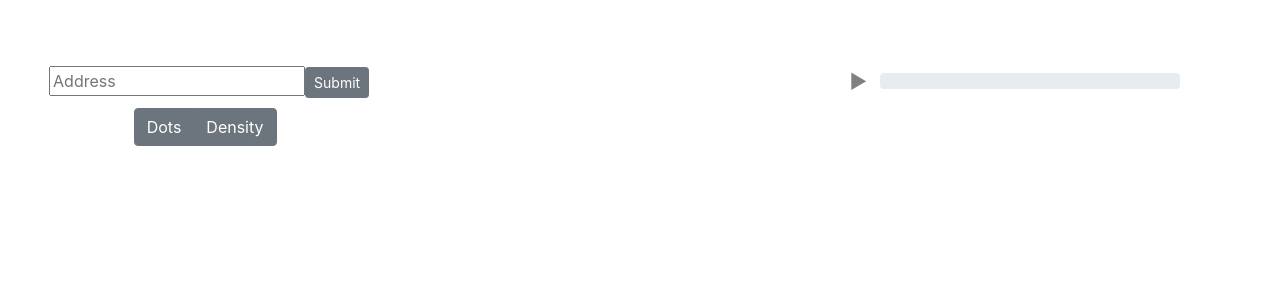
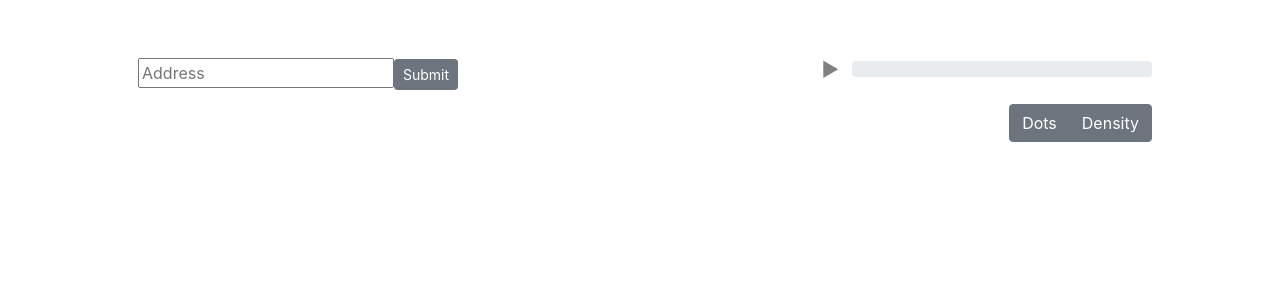
Before and after one commit to jessicacaley/seattle-bikes-map, a React (Create React App) app: page /over-time in a window 1280 px wide. Shown: the top 300 px of the page. Built offline with nearby package versions, Linux system fonts and the light colour scheme; no server answers.

Commit message:
style right side of over time page

```diff
--- a/src/App.css
+++ b/src/App.css
@@ -1,5 +1,7 @@
 .App {
   text-align: center;
+  margin-right: 10%;
+  margin-left: 10%;
 }
 
 h1 {
@@ -20,3 +22,7 @@ nav ul {
   list-style: none;
   margin-left: none;
 }
+
+.navbar {
+  padding: .25rem;
+}
--- a/src/App.js
+++ b/src/App.js
@@ -11,7 +11,7 @@ function App() {
   return (
     <div className="App">
       {/* <Header /> */}
-      <Router>
+      <Router basename={process.env.PUBLIC_URL}>
         <section className="page">
           <div className="navigation">
             <nav className="navbar navbar-expand-sm justify-content-center">
--- a/src/components/OverTime.css
+++ b/src/components/OverTime.css
@@ -26,7 +26,7 @@ body {
 
 .right-side {
   grid-column: 3 / 4;
-  padding-right: 100px;
+  /* padding-right: 100px; */
 }
 
 .invisible {
@@ -54,8 +54,17 @@ body {
 
 .controls {
   display: flex;
-  height: 50px;
+  /* height: 50px; */
   align-items: center;
   display: flex;
   flex-direction: row-reverse;
 }
+
+form {
+  text-align: left;
+}
+
+.buttons {
+  float: right;
+  padding-top: 5px;
+}
--- a/src/components/OverTime.js
+++ b/src/components/OverTime.js
@@ -23,13 +23,14 @@ class Map extends Component {
     };
   }
 
-  width = 500;
-  height = 750;
+  width = 400;
+  height = 700;
   startTime = 434383; // Mon 7/22 midnight
   endTime = 434551; // Mon 7/29 midnight
 
   componentDidMount() {
     this.drawStaticMap();
+    this.scrollToBottom();
   }
 
   componentDidUpdate(previousProps, previousState) {
@@ -119,7 +120,7 @@ class Map extends Component {
     var g = svg.append('g');
 
     // Create a unit projection.
-    var projection = d3.geoMercator()
+    var projection = d3.geoMercator()//.angle(130)
       .scale(1)
       .translate([0, 0]);
 
@@ -152,6 +153,7 @@ class Map extends Component {
       .attr('stroke', 'black');
 
     d3.select('body')
+      .transition()
         .style("background-color", timeColorScale(this.state.tfhour))
 
     var coordinates = this.state.dots.features.map(feature => feature.geometry.coordinates);
@@ -178,12 +180,14 @@ class Map extends Component {
 
     const handleMouseOver = function handleMouseOver(d, i) {
       d3.select(this)
+        .transition().duration([200])
           .attr('r', '8px')
           .attr('stroke', 'black');
     }
 
     const handleMouseOut = function handleMouseOut(d, i) {
       d3.select(this)
+        .transition().duration([200])
           .attr('r', '2px')
           .attr('stroke', 'transparent');
     }
@@ -193,15 +197,15 @@ class Map extends Component {
     const handleMouseClick = function handleMouseClick(d, i) {
       that.setState({ control: 'stop' });
 
-      d3.select(this);
+      // d3.select(this);
 
-      d3.select('#description').remove();
+      // d3.select('#description').remove();
 
-      svg.append('text')
-        .attr('id', 'description') // Create an id for text so we can select it later for removing on mouseout
-        .attr('x', () => 700)
-        .attr('y', () => 350)
-        .text(() => dots.features[i].properties.name);
+      // svg.append('text')
+      //   .attr('id', 'description') // Create an id for text so we can select it later for removing on mouseout
+      //   .attr('x', () => 700)
+      //   .attr('y', () => 350)
+      //   .text(() => dots.features[i].properties.name);
 
       that.followABike(this.getAttribute('name'));
 
@@ -224,7 +228,8 @@ class Map extends Component {
     }
 
     svg.selectAll('circle')
-      .data(coordinates).enter()
+      .data(coordinates)
+      .enter()
       .append('circle')
       .attr('cx', d => projection(d)[0])
       .attr('cy', d => projection(d)[1])
@@ -318,6 +323,8 @@ class Map extends Component {
 
   //08510 is a good example // 10329 for north // 10292
   singleBikeAnimation = (response) => {
+    d3.select('.progress-bar').style('width', '0%')
+
     this.setState({ singleBike: true, control: 'stop' })
     let time = this.startTime;
 
@@ -352,10 +359,16 @@ class Map extends Component {
       .catch(error => console.log(error))
   }
 
+  scrollToBottom = () => {
+    this.el.scrollIntoView({ behavior: 'smooth' });
+  }
+
   render() {
     return (
+      <div>
         <div className='map'>
           <section className='left-side'>
+
             <form>
               <input
                 // className="form-control"
@@ -369,12 +382,6 @@ class Map extends Component {
                 className="btn btn-secondary btn-sm"
                 onClick={this.onFormSubmit} />
             </form>
-          <div className="btn-toolbar justify-content-center" role="toolbar">
-            <div className="btn-group mr-2" role="group">
-              <button className="btn btn-secondary" onClick={this.clickDotsButton}>Dots</button>
-              <button className="btn btn-secondary" onClick={this.clickDensityButton}>Density</button>
-            </div>
-          </div>
           </section>
           <section className="middle">
 
@@ -396,7 +403,13 @@ class Map extends Component {
             <h1> {this.state.date ? this.state.date.split(' ')[0] : ''} </h1>
             <h1> {this.state.date ? this.state.date.split(' ')[1] : ''} </h1>
             <h1> {this.state.date ? this.state.date.split(' ')[2] : ''} </h1>
+            <div className="btn-group buttons" data-toggle="buttons" role="group">
+              <button className="btn btn-secondary" onClick={this.clickDotsButton}>Dots</button>
+              <button className="btn btn-secondary" onClick={this.clickDensityButton}>Density</button>
+            </div>
           </section>
+        </div>
+        <div ref={el => { this.el = el; }} />
       </div>
     );
   }
--- a/src/index.js
+++ b/src/index.js
@@ -2,11 +2,12 @@ import 'bootstrap/dist/css/bootstrap.css';
 
 import React from 'react';
 import ReactDOM from 'react-dom';
+import { BrowserRouter as Router, Route, Link } from "react-router-dom";
 import './index.css';
 import App from './App';
 // import * as serviceWorker from './serviceWorker';
 
-ReactDOM.render(<App />, document.getElementById('root'));
+ReactDOM.render(<Router basename={process.env.PUBLIC_URL}><App /></Router>, document.getElementById('root'));
 
 // // If you want your app to work offline and load faster, you can change
 // // unregister() to register() below. Note this comes with some pitfalls.
```
Lines whose indentation alone changed are shown as unchanged.
